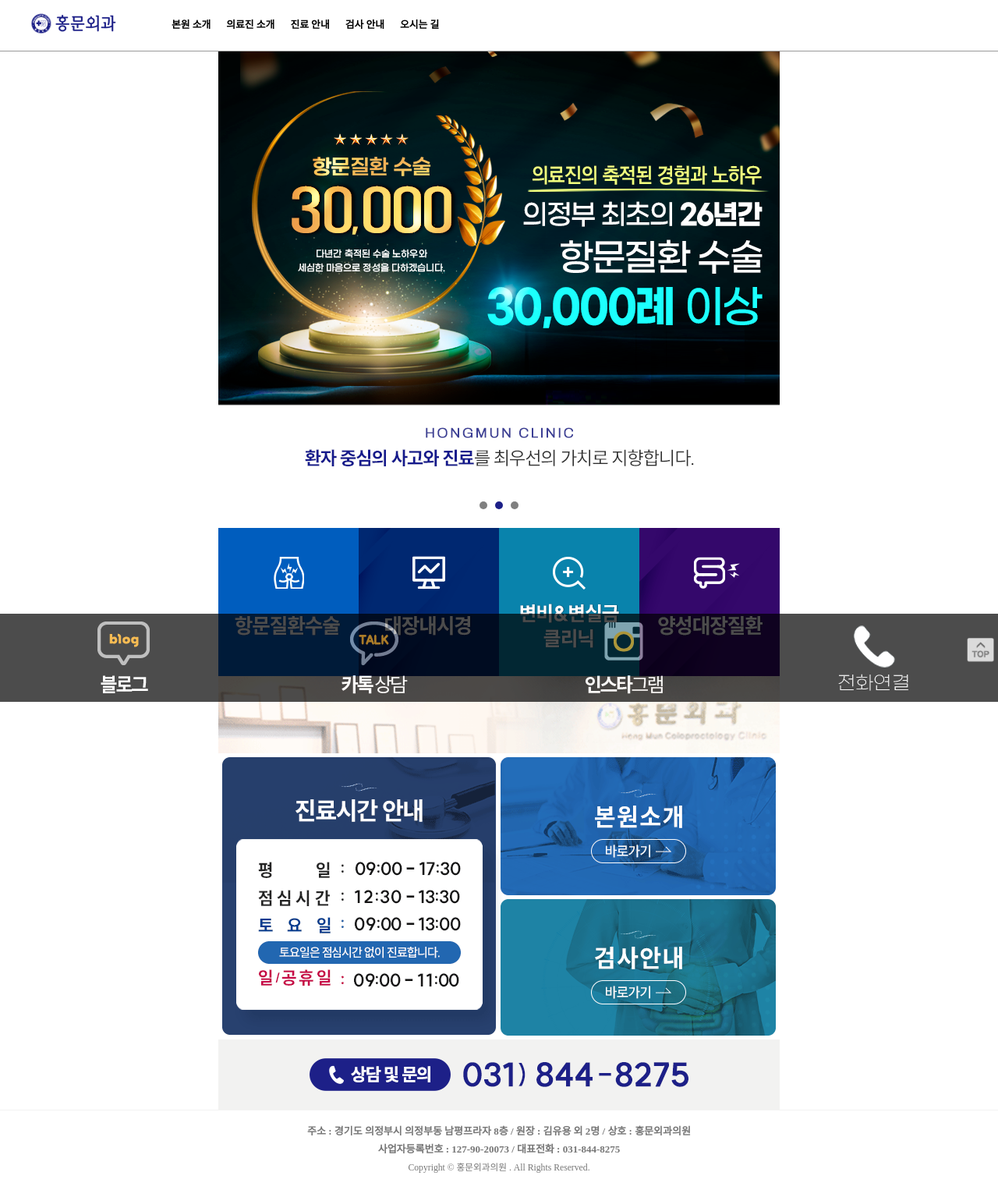
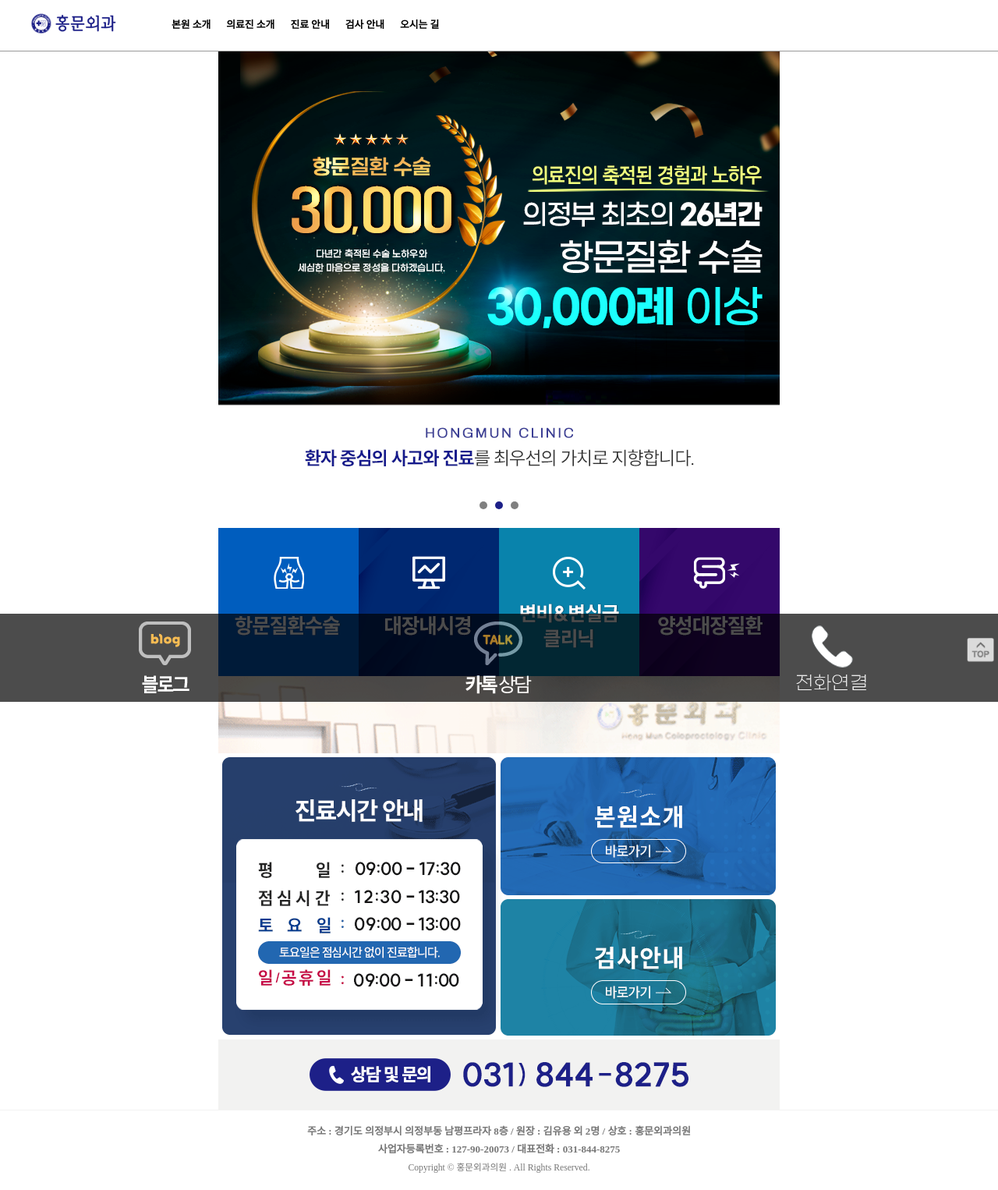
Before and after one commit to kimchiwarrorx2/hongmun, a Jekyll site: the page built from index.html, in a window 1280 px wide. Shown: the whole page at 78% size. Built offline with Jekyll 4.4.1, drawn with Linux system fonts in a browser that asks for light colours.

Commit message:
Update overlay.html

```diff
--- a/_includes/overlay.html
+++ b/_includes/overlay.html
@@ -6,8 +6,6 @@
                             src='assets/images/blog_icon.png' class='snsImg'></a></li>
                 <li class='snsbtn-list'><a href='http://pf.kakao.com/_HQQbG' target='_blank'><img
                             src='assets/images/talk_icon.png' class='snsImg'></a></li>
-                <li class='snsbtn-list'><a href='http://www.instagram.com/gshongmun' target='_blank'><img
-                            src='assets/images/instagram_icon.png' class='snsImg'></a></li>
                 <li class='snsbtn-list'><a href='tel:0318448275' target='_blank'><img
                             src='assets/images/phone_icon.png' class='snsImg'></a></li>
             </ul>
```
